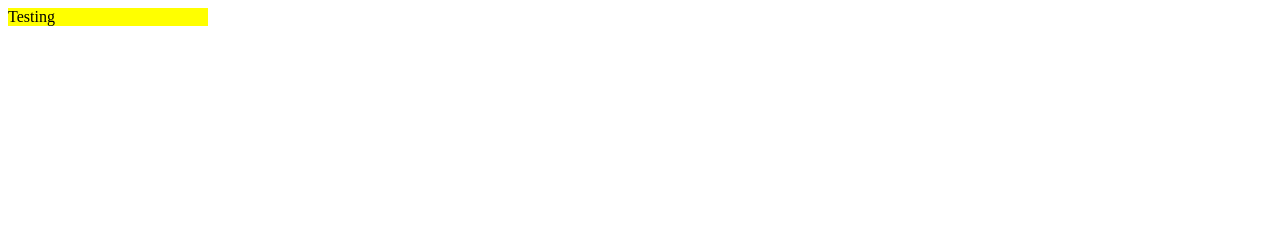
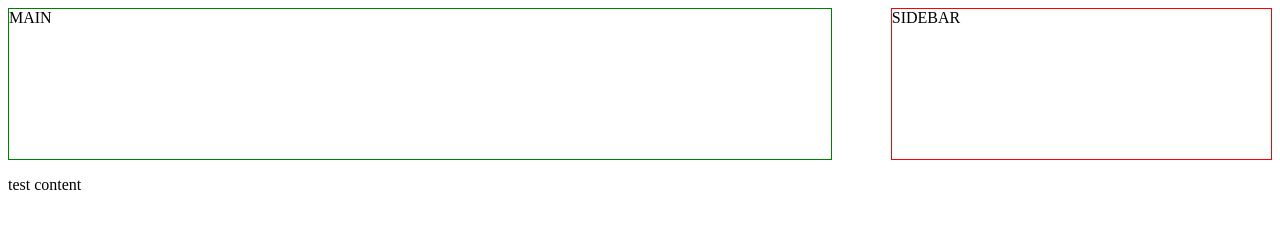
Before and after one commit to Xavianna/LTU-Reboot-Digital-Coding-Course, a plain HTML site: page Module-2/Task-2.4.5.html in a window 1280 px wide. Drawn offline with Linux system fonts and the light colour scheme.

Commit message:
Task 2.4.5
Added class in css and more divs.

```diff
--- a/Module-2/Task-2.4.5.html
+++ b/Module-2/Task-2.4.5.html
@@ -7,6 +7,9 @@
     <link rel="stylesheet" href="styles/Task-2.4.5.css">
 </head>
 <body>
-    <div class='float'>Testing</div>
+    <div class='sidebar'>SIDEBAR</div>
+    <div class='main'>MAIN</div>
+    <p>test content</p>
+    <!-- <div class='float'>Testing</div> -->
 </body>
 </html>
--- a/Module-2/styles/Task-2.4.5.css
+++ b/Module-2/styles/Task-2.4.5.css
@@ -1,5 +1,24 @@
-.float{
+.sidebar{
+    border: 1px solid red;
+    float: right;
+    width: 30%;
+    height: 150px;
+}
+
+.main{
+    border: 1px solid green;
+    float: left;
+    width: 65%;
+    height: 150px;
+}
+
+p{
+    position: absolute;
+    top: 160px;
+}
+
+/* .float{
     float: left;
     width: 200px;
     background: yellow;
-}
+} */
```
